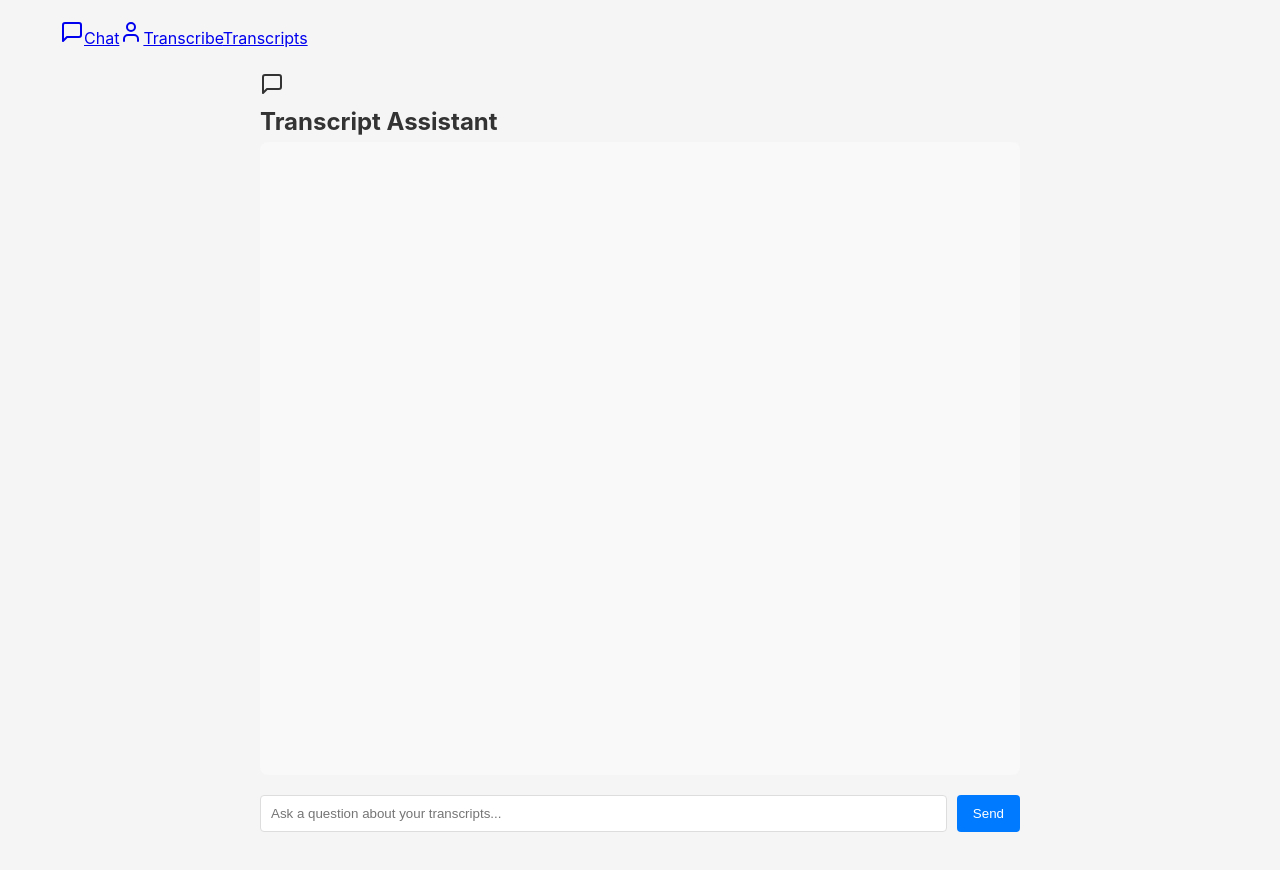
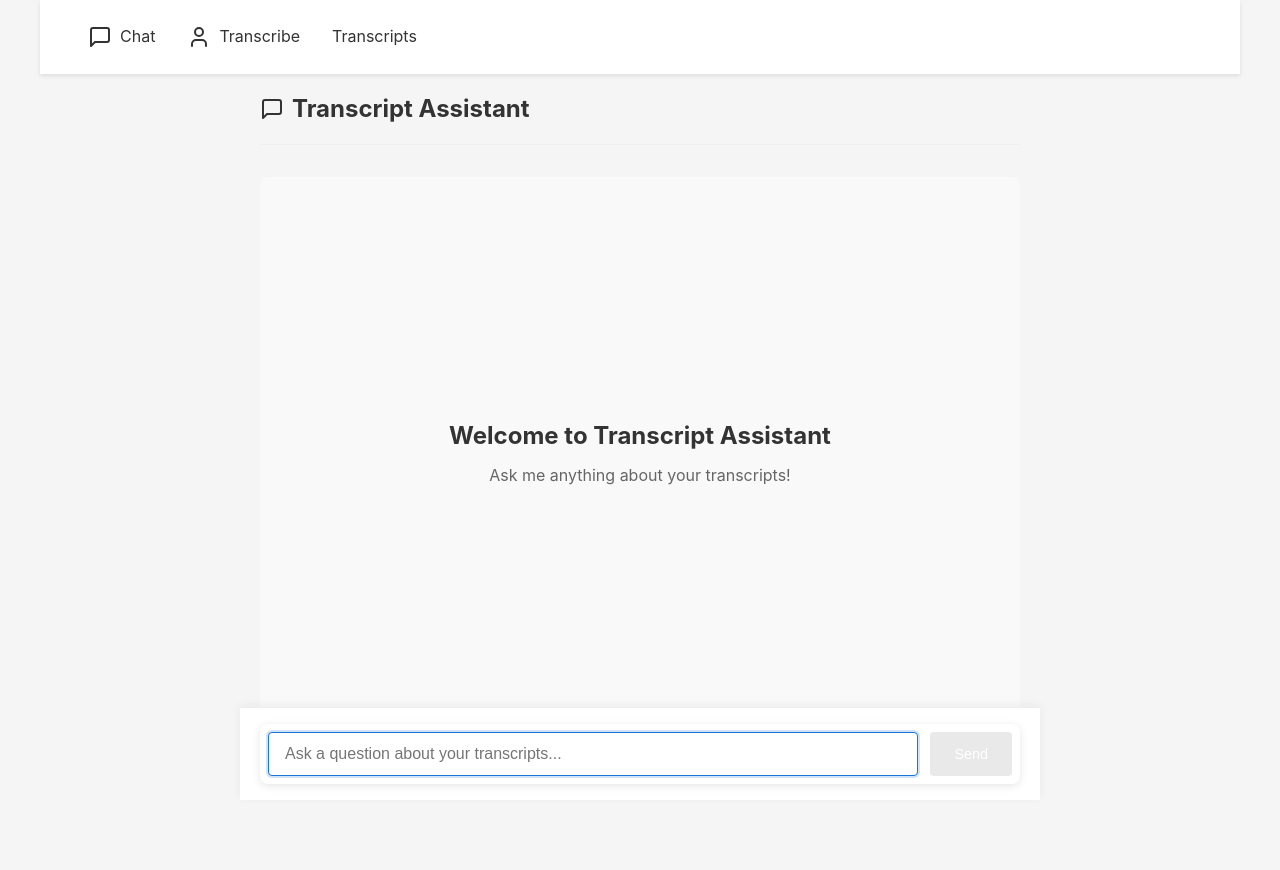
Before and after one commit to remnant1810/fluffy-transcript, a React (Create React App) app in the folder frontend/: page / in a window 1280 px wide. Shown: the top 870 px of the page. Built offline with nearby package versions, Linux system fonts and the light colour scheme.

Commit message:
ChatUI changes

```diff
--- a/frontend/src/App.css
+++ b/frontend/src/App.css
@@ -10,41 +10,219 @@ body {
   line-height: 1.6;
   color: #333;
   background-color: #f5f5f5;
+  min-height: 100vh;
 }
 
 .app {
   max-width: 1200px;
   margin: 0 auto;
-  padding: 20px;
+  min-height: 100vh;
+  display: flex;
+  flex-direction: column;
+}
+
+.main-nav {
+  background: #fff;
+  padding: 1rem 2rem;
+  box-shadow: 0 2px 4px rgba(0, 0, 0, 0.1);
+  display: flex;
+}
+
+.form-group {
+  margin-bottom: 1.5rem;
+}
+
+.form-group label {
+  display: block;
+  margin-bottom: 0.5rem;
+  font-weight: 500;
+  color: #333;
+}
+
+.form-input {
+  width: 100%;
+  padding: 0.75rem 1rem;
+  border: 1px solid #ddd;
+  border-radius: 4px;
+  font-size: 1rem;
+  transition: border-color 0.2s;
+}
+
+.form-input:focus {
+  outline: none;
+  border-color: #1976d2;
+  box-shadow: 0 0 0 2px rgba(25, 118, 210, 0.2);
+}
+
+.file-upload {
+  display: block;
+  padding: 2rem;
+  border: 2px dashed #ddd;
+  border-radius: 8px;
+  text-align: center;
+  cursor: pointer;
+  transition: all 0.2s;
+}
+
+.file-upload:hover {
+  border-color: #1976d2;
+  background-color: #f8f9fa;
+}
+
+.file-input {
+  display: none;
+}
+
+.file-name {
+  display: block;
+  margin-top: 0.5rem;
+  color: #1976d2;
+  font-size: 0.9rem;
+}
+
+.form-actions {
+  margin-top: 2rem;
+  display: flex;
+  justify-content: flex-end;
+}
+
+.spinner {
+  display: inline-block;
+  width: 1rem;
+  height: 1rem;
+  border: 2px solid rgba(255, 255, 255, 0.3);
+  border-radius: 50%;
+  border-top-color: #fff;
+  animation: spin 1s ease-in-out infinite;
+  margin-right: 0.5rem;
+}
+
+@keyframes spin {
+  to { transform: rotate(360deg); }
+}
+
+.no-content, .no-transcripts {
+  color: #666;
+  text-align: center;
+  padding: 2rem;
+  background: #f8f9fa;
+  border-radius: 8px;
+  font-style: italic;
+}
+
+.transcript-preview {
+  color: #555;
+  margin-top: 0.5rem;
+  font-size: 0.9rem;
+  line-height: 1.5;
+}
+
+pre {
+  white-space: pre-wrap;
+  word-wrap: break-word;
+  background: #f8f9fa;
+  padding: 1.5rem;
+  border-radius: 8px;
+  font-family: 'Courier New', Courier, monospace;
+  font-size: 0.9rem;
+  line-height: 1.6;
+  overflow-x: auto;
+}
+
+.nav-item {
+  display: flex;
+  align-items: center;
+  gap: 0.5rem;
+  color: #333;
+  text-decoration: none;
+  padding: 0.5rem 1rem;
+  border-radius: 4px;
+  transition: background-color 0.2s;
+}
+
+.nav-item:hover {
+  background-color: #f0f0f0;
+}
+
+.nav-item.active {
+  background-color: #e3f2fd;
+  color: #1976d2;
+}
+
+.main-content {
+  flex: 1;
+  padding: 0 2rem 2rem;
 }
 
 .transcribe-container {
-  max-width: 600px;
+  max-width: 800px;
   margin: 0 auto;
-  padding: 20px;
+  padding: 2rem;
   background: white;
   border-radius: 8px;
-  box-shadow: 0 2px 4px rgba(0, 0, 0, 0.1);
+  box-shadow: 0 2px 8px rgba(0, 0, 0, 0.1);
 }
 
 .transcript-view {
   background: white;
-  padding: 20px;
+  padding: 2rem;
   border-radius: 8px;
-  box-shadow: 0 2px 4px rgba(0, 0, 0, 0.1);
+  box-shadow: 0 2px 8px rgba(0, 0, 0, 0.1);
+  margin-bottom: 2rem;
+}
+
+.transcripts-list {
+  background: white;
+  padding: 2rem;
+  border-radius: 8px;
+  box-shadow: 0 2px 8px rgba(0, 0, 0, 0.1);
+}
+
+.transcripts-grid {
+  display: grid;
+  grid-template-columns: repeat(auto-fill, minmax(300px, 1fr));
+  gap: 1.5rem;
+  margin-top: 1.5rem;
+}
+
+.transcript-card {
+  padding: 1.5rem;
+  border: 1px solid #e0e0e0;
+  border-radius: 8px;
+  transition: transform 0.2s, box-shadow 0.2s;
+  cursor: pointer;
+}
+
+.transcript-card:hover {
+  transform: translateY(-2px);
+  box-shadow: 0 4px 12px rgba(0, 0, 0, 0.1);
+}
+
+.transcript-card h3 {
+  margin-bottom: 0.5rem;
+  color: #1976d2;
+}
+
+.transcript-meta {
+  display: flex;
+  gap: 1rem;
+  color: #666;
+  font-size: 0.9rem;
+  margin-bottom: 1rem;
 }
 
 .transcript-header {
   display: flex;
   justify-content: space-between;
   align-items: center;
-  margin-bottom: 20px;
+  margin-bottom: 1.5rem;
+  padding-bottom: 1rem;
+  border-bottom: 1px solid #eee;
 }
 
-.transcript-meta {
+.transcript-actions {
   display: flex;
-  gap: 20px;
-  align-items: center;
+  gap: 1rem;
 }
 
 .transcript-content {
@@ -59,63 +237,207 @@ body {
   height: 100vh;
   max-width: 800px;
   margin: 0 auto;
-  padding: 20px;
+  padding: 0 20px 20px;
+  position: relative;
+  box-sizing: border-box;
+}
+
+.chat-header {
+  padding: 1rem 0;
+  margin-bottom: 1rem;
+  display: flex;
+  align-items: center;
+  gap: 0.5rem;
+  border-bottom: 1px solid #eee;
+}
+
+.chat-header h2 {
+  margin: 0;
+  font-size: 1.5rem;
+  color: #333;
 }
 
 .messages-container {
   flex: 1;
   overflow-y: auto;
-  padding: 20px;
+  padding: 1rem;
   background: #f9f9f9;
   border-radius: 8px;
-  margin-bottom: 20px;
+  margin: 1rem 0;
+  display: flex;
+  flex-direction: column;
+  gap: 1rem;
+  scroll-behavior: smooth;
+  min-height: 0; /* Fix for Firefox */
+}
+
+.welcome-message {
+  text-align: center;
+  color: #666;
+  margin: auto;
+  padding: 2rem;
+}
+
+.welcome-message h3 {
+  font-size: 1.5rem;
+  margin-bottom: 0.5rem;
+  color: #333;
 }
 
 .message {
-  margin-bottom: 15px;
-  padding: 10px;
-  border-radius: 8px;
+  max-width: 80%;
+  padding: 0.75rem 1rem;
+  border-radius: 12px;
+  position: relative;
+  word-wrap: break-word;
+  animation: fadeIn 0.3s ease;
+}
+
+@keyframes fadeIn {
+  from { opacity: 0; transform: translateY(10px); }
+  to { opacity: 1; transform: translateY(0); }
 }
 
 .message.user {
-  background: #e3f2fd;
+  background: #1976d2;
+  color: white;
+  align-self: flex-end;
+  border-bottom-right-radius: 4px;
   margin-left: 20%;
 }
 
 .message.bot {
   background: #fff;
+  color: #333;
+  align-self: flex-start;
+  border-bottom-left-radius: 4px;
+  box-shadow: 0 1px 2px rgba(0, 0, 0, 0.1);
   margin-right: 20%;
+}
+
+.message-content {
+  display: flex;
+  flex-direction: column;
+  gap: 0.25rem;
+}
+
+.message-text {
+  line-height: 1.5;
+}
+
+.message-timestamp {
+  font-size: 0.75rem;
+  opacity: 0.8;
+  text-align: right;
+}
+
+.message.user .message-timestamp {
+  color: rgba(255, 255, 255, 0.8);
+}
+
+.chat-input-container {
+  position: sticky;
+  bottom: 0;
+  background: white;
+  padding: 1rem 0;
+  border-top: 1px solid #eee;
+  margin: 0 -20px;
+  padding: 1rem 20px;
+  box-shadow: 0 -2px 10px rgba(0, 0, 0, 0.05);
 }
 
 .chat-input {
   display: flex;
-  gap: 10px;
+  gap: 0.75rem;
+  padding: 0.5rem;
+  background: white;
+  border-radius: 8px;
+  box-shadow: 0 2px 8px rgba(0, 0, 0, 0.1);
+  max-width: 100%;
 }
 
 .chat-input input {
   flex: 1;
-  padding: 10px;
+  padding: 0.75rem 1rem;
   border: 1px solid #ddd;
   border-radius: 4px;
+  font-size: 1rem;
+  transition: border-color 0.2s;
 }
 
-button {
-  padding: 8px 16px;
+.chat-input input:focus {
+  outline: none;
+  border-color: #1976d2;
+  box-shadow: 0 0 0 2px rgba(25, 118, 210, 0.2);
+}
+
+.chat-input button {
+  padding: 0 1.5rem;
+  white-space: nowrap;
+  display: flex;
+  align-items: center;
+  gap: 0.5rem;
+}
+
+.chat-input button:disabled {
+  opacity: 0.7;
+  cursor: not-allowed;
+}
+
+button, .btn {
+  padding: 0.5rem 1rem;
   border: none;
   border-radius: 4px;
-  background: #007bff;
+  background: #1976d2;
   color: white;
   cursor: pointer;
+  font-size: 0.9rem;
+  font-weight: 500;
+  display: inline-flex;
+  align-items: center;
+  gap: 0.5rem;
+  transition: background-color 0.2s;
 }
 
-button:hover {
-  background: #0056b3;
+button:hover, .btn:hover {
+  background: #1565c0;
+}
+
+button.secondary, .btn.secondary {
+  background: #f5f5f5;
+  color: #333;
+}
+
+button.secondary:hover, .btn.secondary:hover {
+  background: #e0e0e0;
+}
+
+button.danger, .btn.danger {
+  background: #d32f2f;
+}
+
+button.danger:hover, .btn.danger:hover {
+  background: #b71c1c;
+}
+
+button:disabled, .btn:disabled {
+  background: #e0e0e0;
+  cursor: not-allowed;
 }
 
 .error-message {
-  color: #dc3545;
-  margin-top: 10px;
-  padding: 10px;
+  color: #d32f2f;
+  margin: 1rem 0;
+  padding: 1rem;
   border-radius: 4px;
-  background: #f8d7da;
+  background: #ffebee;
+  border-left: 4px solid #d32f2f;
 }
+
+.loading {
+  display: flex;
+  justify-content: center;
+  align-items: center;
+  padding: 2rem;
+  color: #666;
+}
--- a/frontend/src/components/ChatUI.js
+++ b/frontend/src/components/ChatUI.js
@@ -64,11 +64,18 @@ function ChatUI() {
   return (
     <div className="chat-container">
       <div className="chat-header">
-        <MessageSquare className="chat-icon" />
+        <MessageSquare className="chat-icon" size={24} />
         <h2>Transcript Assistant</h2>
       </div>
+
       <div className="messages-container">
-        {messages.map((message, index) => (
+        {messages.length === 0 ? (
+          <div className="welcome-message">
+            <h3>Welcome to Transcript Assistant</h3>
+            <p>Ask me anything about your transcripts!</p>
+          </div>
+        ) : (
+          messages.map((message, index) => (
             <div
               key={index}
               className={`message ${message.isUser ? 'user' : 'bot'}`}
@@ -80,9 +87,12 @@ function ChatUI() {
                 </div>
               </div>
             </div>
-        ))}
+          ))
+        )}
         <div ref={messagesEndRef} />
       </div>
+
+      <div className="chat-input-container">
         {error && <div className="error-message">{error}</div>}
         <form onSubmit={handleSubmit} className="chat-input">
           <input
@@ -91,11 +101,23 @@ function ChatUI() {
             onChange={(e) => setUserInput(e.target.value)}
             placeholder="Ask a question about your transcripts..."
             disabled={loading}
+            autoFocus
           />
-        <button type="submit" disabled={loading}>
-          {loading ? 'Thinking...' : 'Send'}
+          <button
+            type="submit"
+            disabled={loading || !userInput.trim()}
+            className={loading ? 'loading' : ''}
+          >
+            {loading ? (
+              <>
+                <span className="spinner"></span> Thinking...
+              </>
+            ) : (
+              'Send'
+            )}
           </button>
         </form>
+      </div>
     </div>
   );
 }
--- a/frontend/src/components/TranscriptsList.js
+++ b/frontend/src/components/TranscriptsList.js
@@ -1,5 +1,6 @@
 // TranscriptsList.js
 import React, { useState, useEffect } from 'react';
+import { Link } from 'react-router-dom';
 import { MessageSquare } from 'lucide-react';
 
 function TranscriptsList({ onSelectTranscript }) {
@@ -31,7 +32,7 @@ function TranscriptsList({ onSelectTranscript }) {
   };
 
   if (loading) {
-    return <div>Loading transcripts...</div>;
+    return <div className="loading">Loading transcripts...</div>;
   }
 
   if (error) {
@@ -42,7 +43,7 @@ function TranscriptsList({ onSelectTranscript }) {
     <div className="transcripts-list">
       <h2>Transcripts</h2>
       {transcripts.length === 0 ? (
-        <div>No transcripts available</div>
+        <div className="no-transcripts">No transcripts available. Upload a new one to get started.</div>
       ) : (
         <div className="transcripts-grid">
           {transcripts.map((transcript) => (
@@ -51,11 +52,14 @@ function TranscriptsList({ onSelectTranscript }) {
               className="transcript-card"
               onClick={() => handleSelect(transcript.id)}
             >
-              <MessageSquare className="transcript-icon" />
-              <h3>{transcript.name}</h3>
+              <h3>{transcript.name || 'Untitled Transcript'}</h3>
               <div className="transcript-meta">
-                <span>Date: {transcript.date}</span>
+                <span>📅 {new Date(transcript.date).toLocaleDateString()}</span>
+                {transcript.duration && <span>⏱️ {Math.round(transcript.duration / 60)} min</span>}
               </div>
+              <p className="transcript-preview">
+                {transcript.content ? `${transcript.content.substring(0, 150)}${transcript.content.length > 150 ? '...' : ''}` : 'No content available'}
+              </p>
             </div>
           ))}
         </div>
```
Also changed, not shown: frontend/src/components/Transcribe.js (+45 -27 lines), frontend/src/components/ViewTranscript.js (+19 -7 lines). Lines whose indentation alone changed are shown as unchanged.
